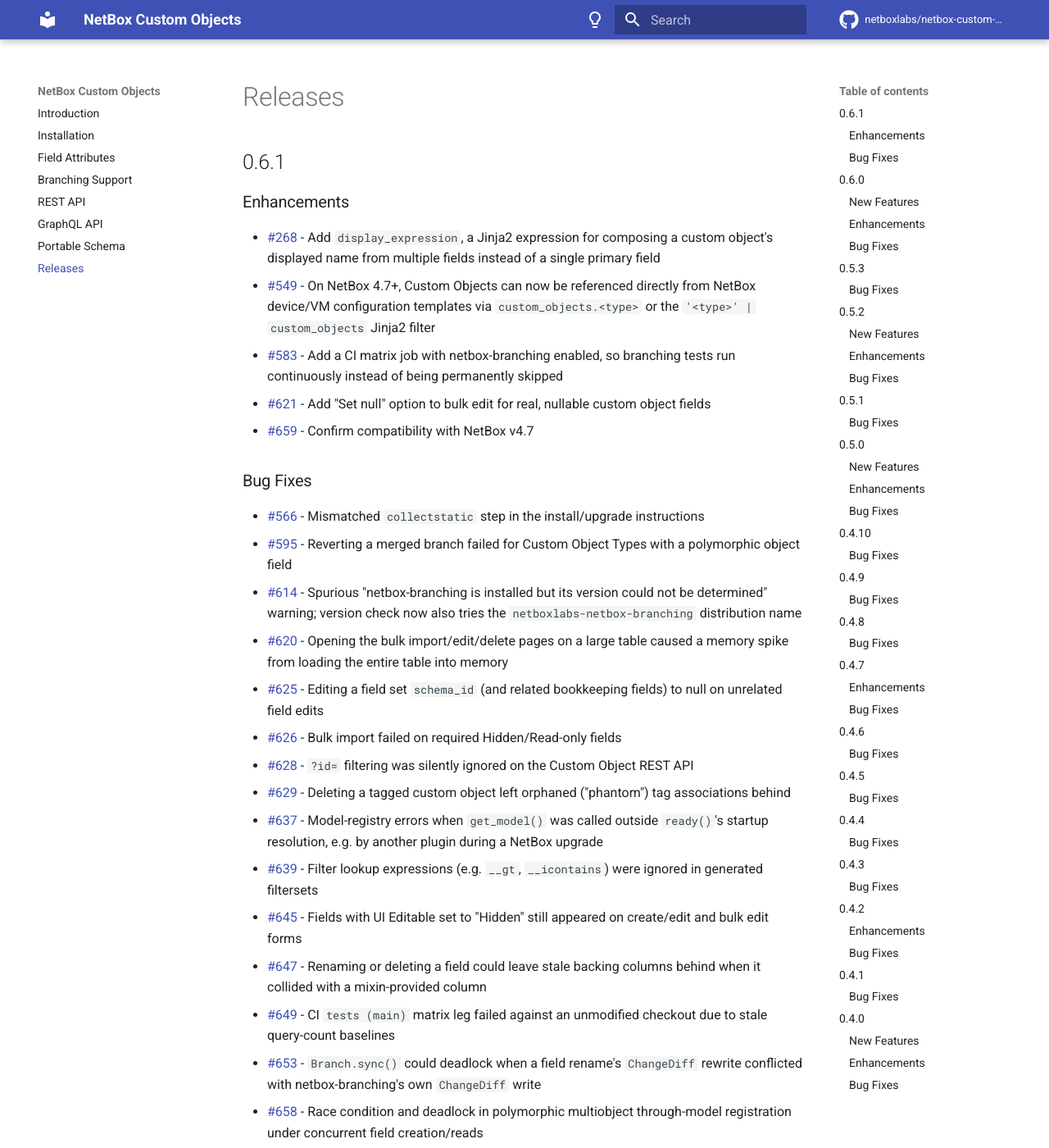
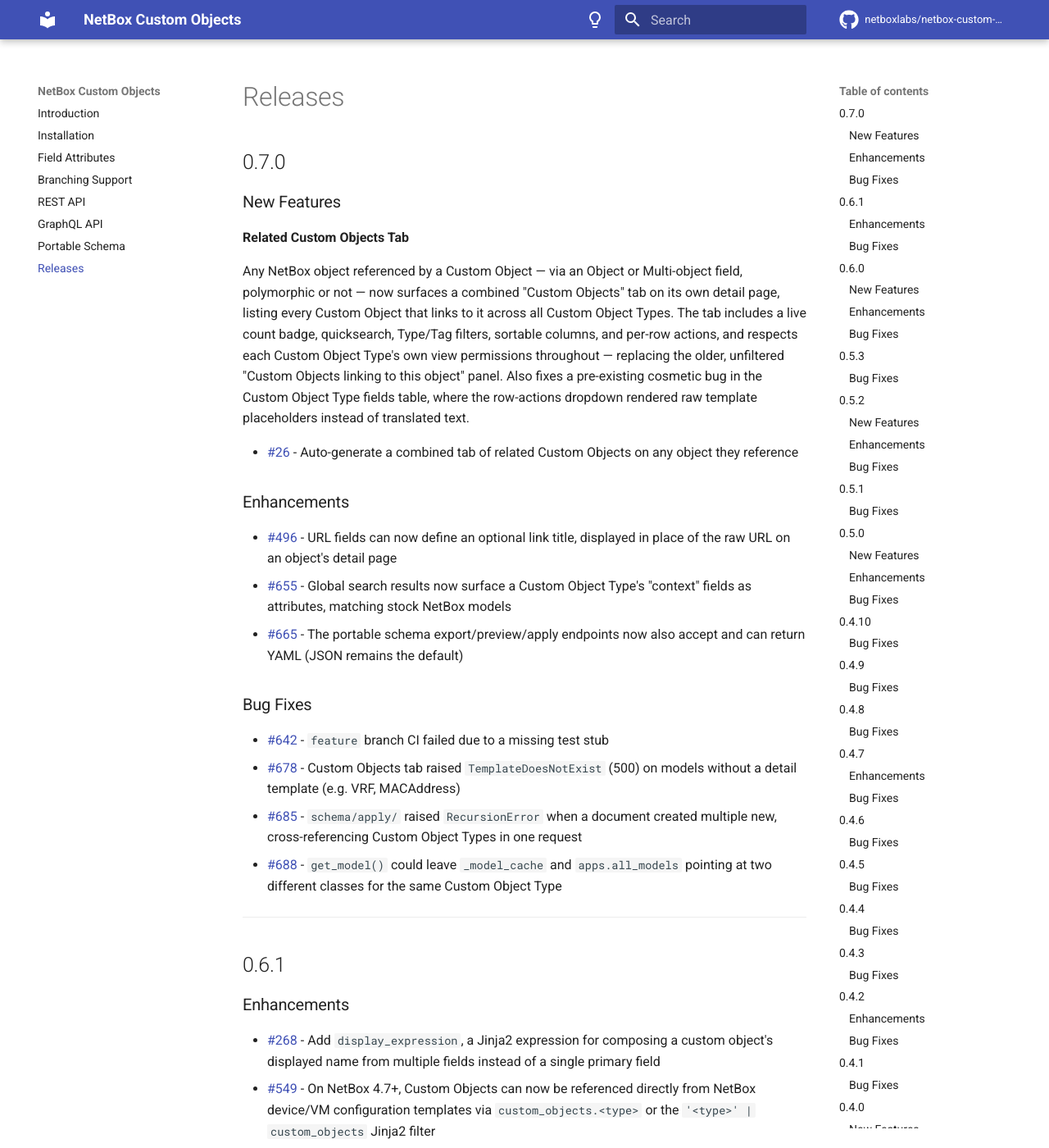
Before and after one commit to netboxlabs/netbox-custom-objects, an MkDocs documentation site: the page built from docs/releases.md, in a window 1280 px wide and 1400 px high. Shown: the whole window at 82% size. Built offline with MkDocs 1.6.1 and Material for MkDocs 9.7.7, drawn with Linux system fonts in a browser that asks for light colours; comment, search, counter and statistics services are not loaded.

Commit message:
Release v0.7.0
Co-Authored-By: Claude Sonnet 5 <noreply@anthropic.com>

```diff
--- a/docs/releases.md
+++ b/docs/releases.md
@@ -1,4 +1,29 @@
 # Releases
+
+## 0.7.0
+
+### New Features
+
+**Related Custom Objects Tab**
+
+Any NetBox object referenced by a Custom Object — via an Object or Multi-object field, polymorphic or not — now surfaces a combined "Custom Objects" tab on its own detail page, listing every Custom Object that links to it across all Custom Object Types. The tab includes a live count badge, quicksearch, Type/Tag filters, sortable columns, and per-row actions, and respects each Custom Object Type's own view permissions throughout — replacing the older, unfiltered "Custom Objects linking to this object" panel. Also fixes a pre-existing cosmetic bug in the Custom Object Type fields table, where the row-actions dropdown rendered raw template placeholders instead of translated text.
+
+- [#26](https://github.com/netboxlabs/netbox-custom-objects/issues/26) - Auto-generate a combined tab of related Custom Objects on any object they reference
+
+### Enhancements
+
+- [#496](https://github.com/netboxlabs/netbox-custom-objects/issues/496) - URL fields can now define an optional link title, displayed in place of the raw URL on an object's detail page
+- [#655](https://github.com/netboxlabs/netbox-custom-objects/issues/655) - Global search results now surface a Custom Object Type's "context" fields as attributes, matching stock NetBox models
+- [#665](https://github.com/netboxlabs/netbox-custom-objects/issues/665) - The portable schema export/preview/apply endpoints now also accept and can return YAML (JSON remains the default)
+
+### Bug Fixes
+
+- [#642](https://github.com/netboxlabs/netbox-custom-objects/issues/642) - `feature` branch CI failed due to a missing test stub
+- [#678](https://github.com/netboxlabs/netbox-custom-objects/issues/678) - Custom Objects tab raised `TemplateDoesNotExist` (500) on models without a detail template (e.g. VRF, MACAddress)
+- [#685](https://github.com/netboxlabs/netbox-custom-objects/issues/685) - `schema/apply/` raised `RecursionError` when a document created multiple new, cross-referencing Custom Object Types in one request
+- [#688](https://github.com/netboxlabs/netbox-custom-objects/issues/688) - `get_model()` could leave `_model_cache` and `apps.all_models` pointing at two different classes for the same Custom Object Type
+
+---
 
 ## 0.6.1
 
--- a/netbox_custom_objects/__init__.py
+++ b/netbox_custom_objects/__init__.py
@@ -295,7 +295,7 @@ class CustomObjectsPluginConfig(PluginConfig):
     name = "netbox_custom_objects"
     verbose_name = "Custom Objects"
     description = "A plugin to manage custom objects in NetBox"
-    version = "0.6.1"
+    version = "0.7.0"
     author = 'Netbox Labs'
     author_email = 'support@netboxlabs.com'
     base_url = "custom-objects"
--- a/pyproject.toml
+++ b/pyproject.toml
@@ -1,6 +1,6 @@
 [project]
 name = "netboxlabs-netbox-custom-objects"
-version = "0.6.1"
+version = "0.7.0"
 description = "A plugin to manage custom objects in NetBox"
 readme = "README.md"
 requires-python = ">=3.10"
```
Also changed, not shown: COMPATIBILITY.md (+1 -0 lines).
